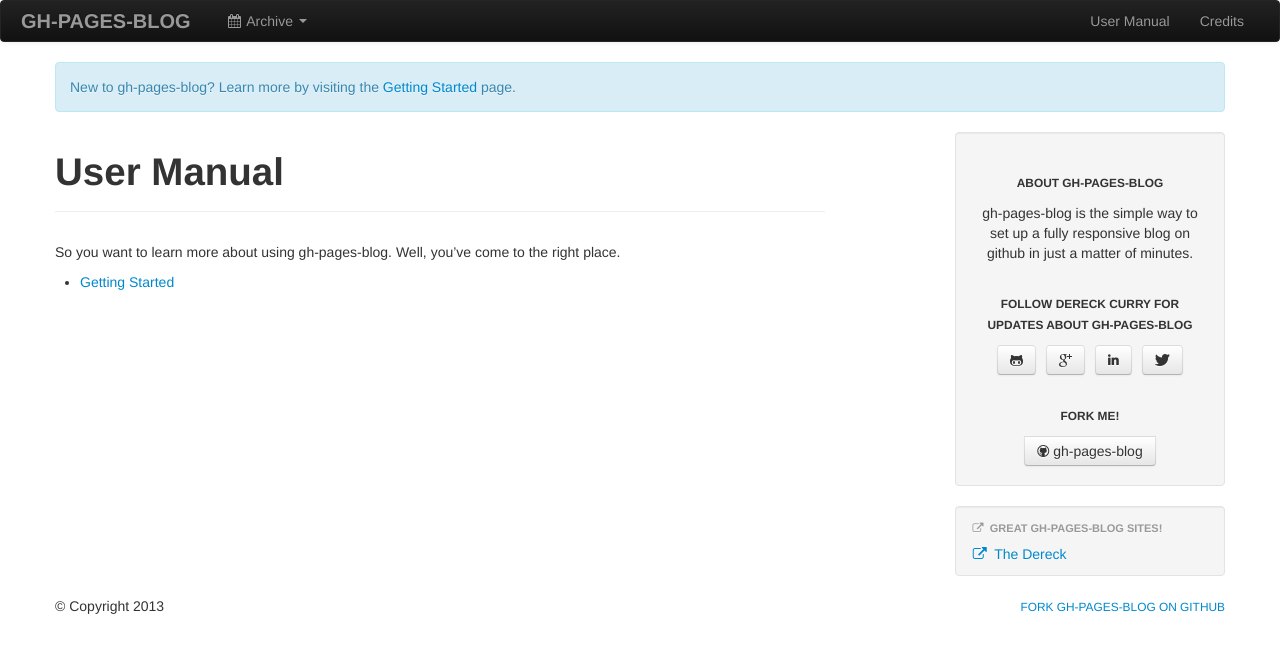
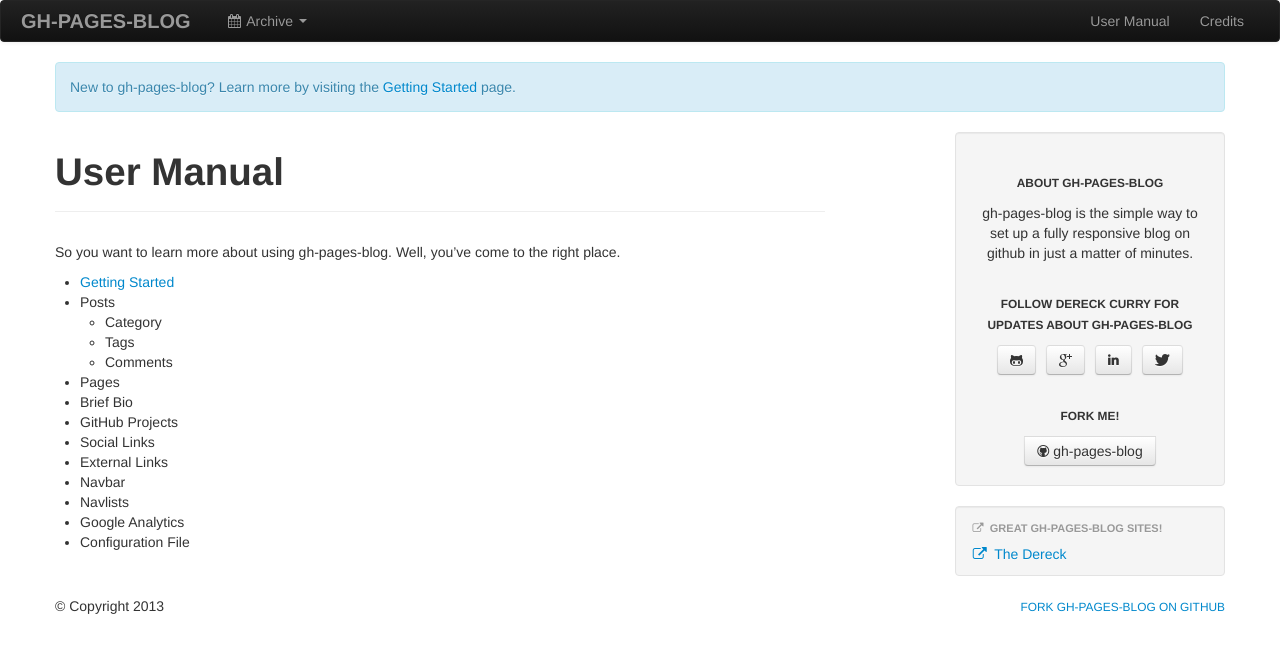
Before and after one commit to thedereck/gh-pages-blog, a Jekyll site: the page built from user_manual.md, in a window 1280 px wide. Shown: the top 653 px of the page. Built offline with Jekyll 4.4.1, drawn with Linux system fonts in a browser that asks for light colours; comment, search, counter and statistics services are not loaded.

Commit message:
Adding categories to the user manual page

```diff
--- a/user_manual.md
+++ b/user_manual.md
@@ -7,3 +7,16 @@
 So you want to learn more about using gh-pages-blog. Well, you've come to the right place.
 
 * [Getting Started]({{ site.url }}/getting_started.html)
+* Posts
+  * Category
+  * Tags
+  * Comments
+* Pages
+* Brief Bio
+* GitHub Projects
+* Social Links
+* External Links
+* Navbar
+* Navlists
+* Google Analytics
+* Configuration File
```
